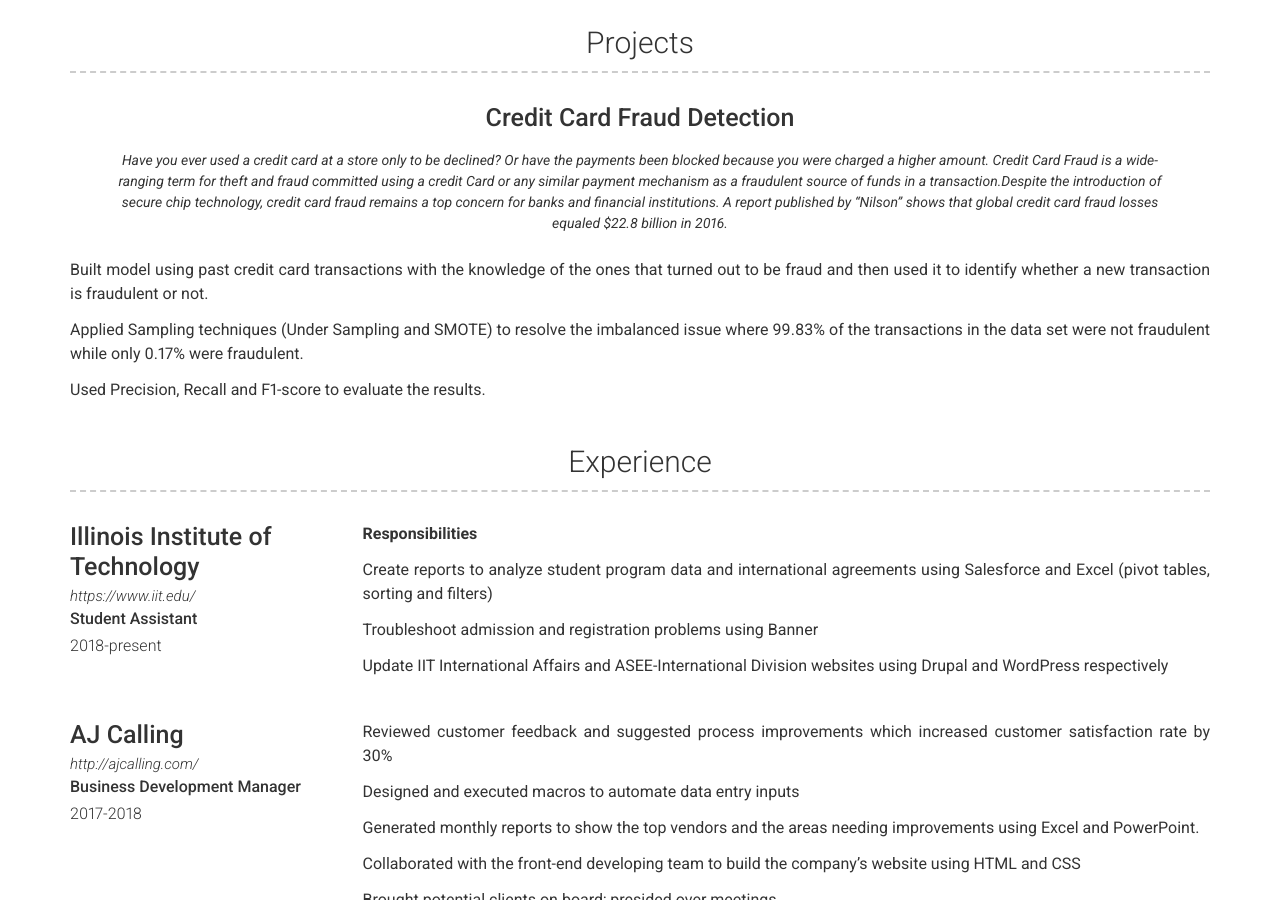
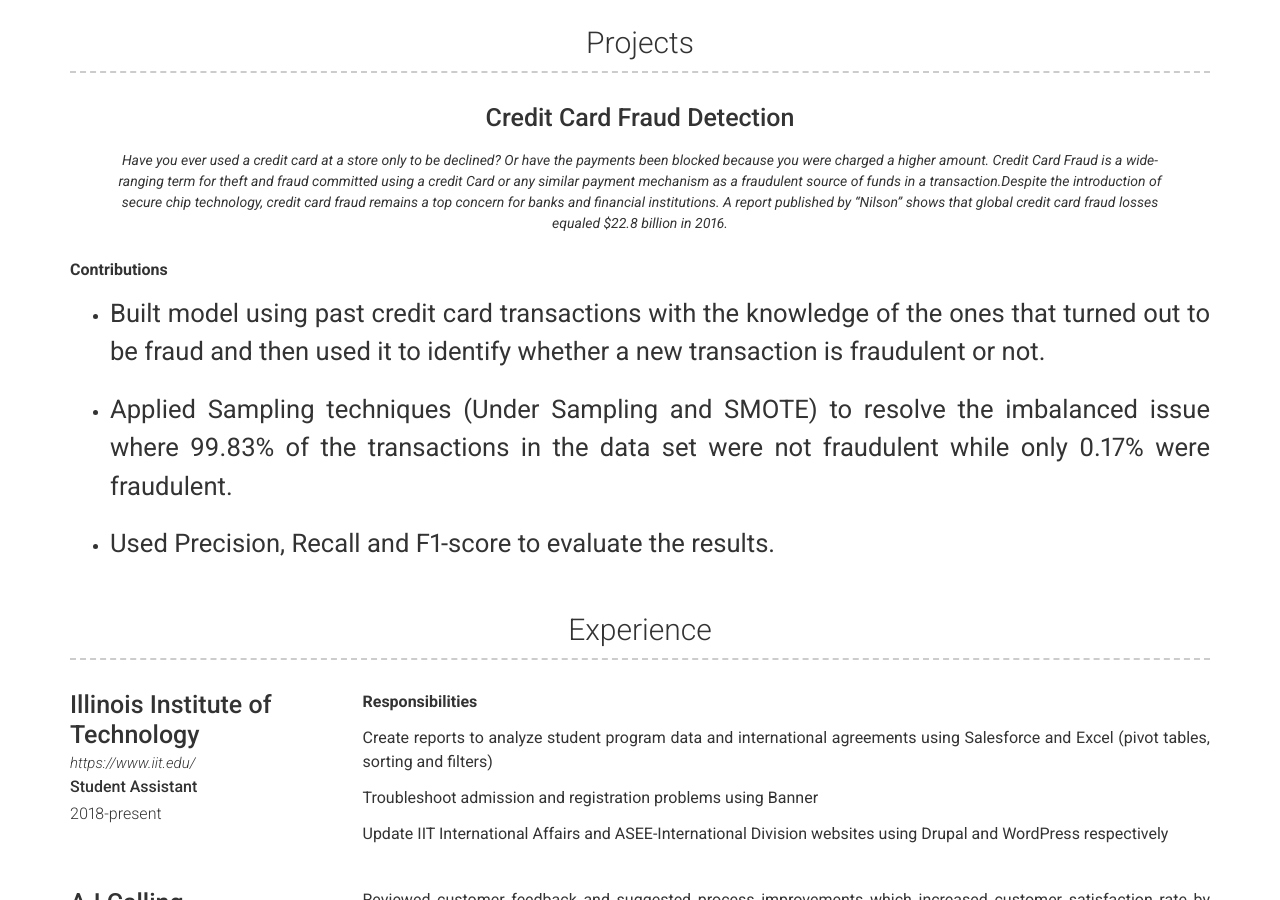
Before and after one commit to PBulla1/Pbulla1.github.io, a Jekyll site: the page built from index.md, in a window 1280 px wide and 900 px high, scrolled down 554 px. Built offline with Jekyll 4.4.1, drawn with Linux system fonts in a browser that asks for light colours; nearby versions of some CDN libraries.

Commit message:
Update projects.yml

```diff
--- a/_data/projects.yml
+++ b/_data/projects.yml
@@ -9,8 +9,10 @@
 
   description: | # this will include new lines to allow paragraphs
 
-      Built model using past credit card transactions with the knowledge of the ones that turned out to be fraud and then used it to identify whether a new transaction is fraudulent or not.
+      **Contributions**
 
-      Applied Sampling techniques (Under Sampling and SMOTE) to resolve the imbalanced issue where 99.83% of the transactions in the data set were not fraudulent while only 0.17% were fraudulent.
+      - Built model using past credit card transactions with the knowledge of the ones that turned out to be fraud and then used it to identify whether a new transaction is fraudulent or not.
 
-      Used Precision, Recall and F1-score to evaluate the results.
+      - Applied Sampling techniques (Under Sampling and SMOTE) to resolve the imbalanced issue where 99.83% of the transactions in the data set were not fraudulent while only 0.17% were fraudulent.
+
+      - Used Precision, Recall and F1-score to evaluate the results.
```
